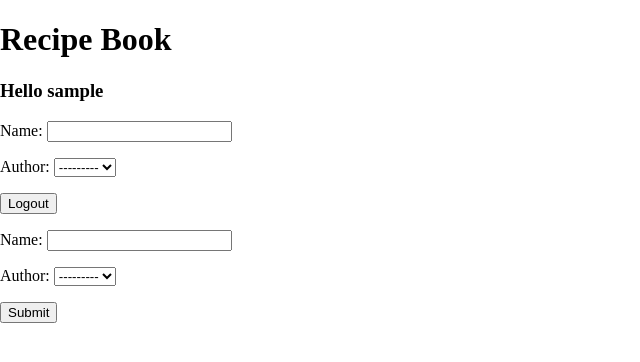
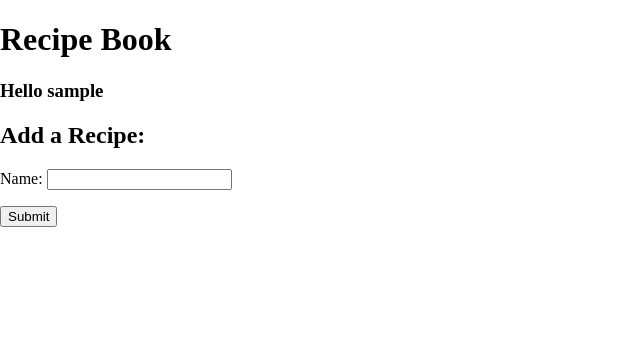
Before and after one commit to RaphaelFernandezT/recipebook-fernandez-raphael, a Django app: page /ledger/recipe/add in a window 1280 px wide. Shown: the top 362 px of the page, without its empty margins (0-640 px from the left). Run offline with Django 5.2, Linux system fonts and the light colour scheme; the visitor is signed in with stand-in values (Sample User, id 1).

Commit message:
Modified recipe_form.html and recipe_list.html

```diff
--- a/recipebook/ledger/forms.py
+++ b/recipebook/ledger/forms.py
@@ -5,7 +5,7 @@ from .models import *
 class RecipeForm(forms.ModelForm):
     class Meta:
         model = Recipe
-        fields = '__all__'
+        fields = ['name',]
 
 class RecipeImageForm(forms.ModelForm):
     class Meta:
--- a/recipebook/ledger/templates/ledger/base.html
+++ b/recipebook/ledger/templates/ledger/base.html
@@ -11,7 +11,6 @@
     <h1>Recipe Book</h1>
     {% if user.is_authenticated %}
         <h3>Hello {{ user.username }}</h3>
-        {% include 'registration/logout.html' %}
     {% else %}
         <a href="{% url 'login' %}">Login</a>
     {% endif %}
--- a/recipebook/ledger/templates/ledger/recipe_form.html
+++ b/recipebook/ledger/templates/ledger/recipe_form.html
@@ -1,6 +1,7 @@
 {% extends 'ledger/base.html' %}
 
 {% block content %}
+    <h2>Add a Recipe:</h2>
     <form method="post">
         {% csrf_token %}
         {{ form.as_p }}
--- a/recipebook/ledger/templates/ledger/recipe_list.html
+++ b/recipebook/ledger/templates/ledger/recipe_list.html
@@ -12,6 +12,7 @@
         </ul>
     </li>
     {% endfor %}
+    <a href="{% url 'ledger:recipe_add' %}">Add Recipe</a>
 </ul>
 
 {% endblock %}
```
